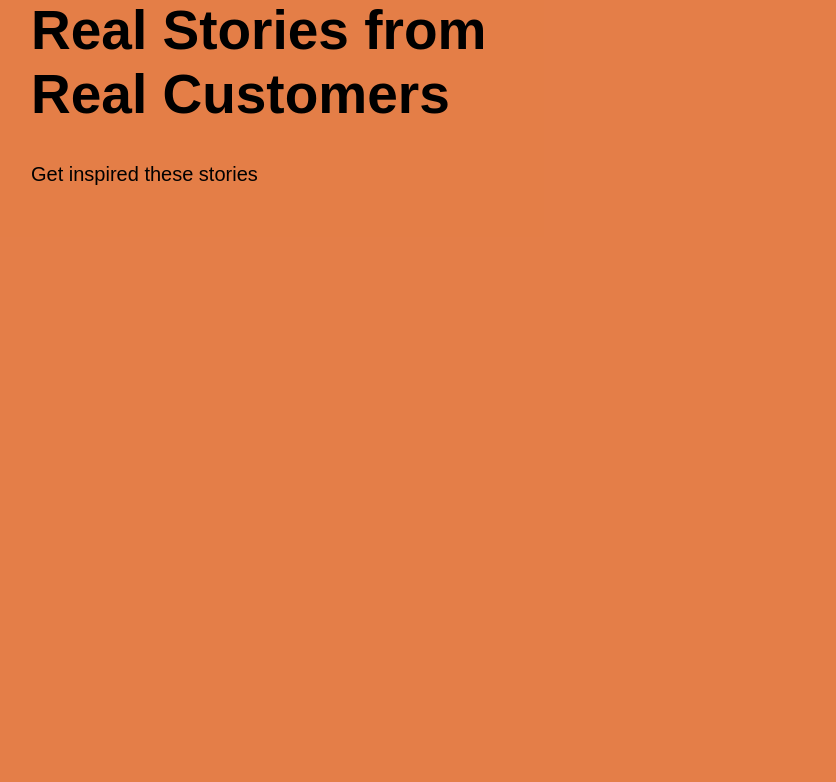
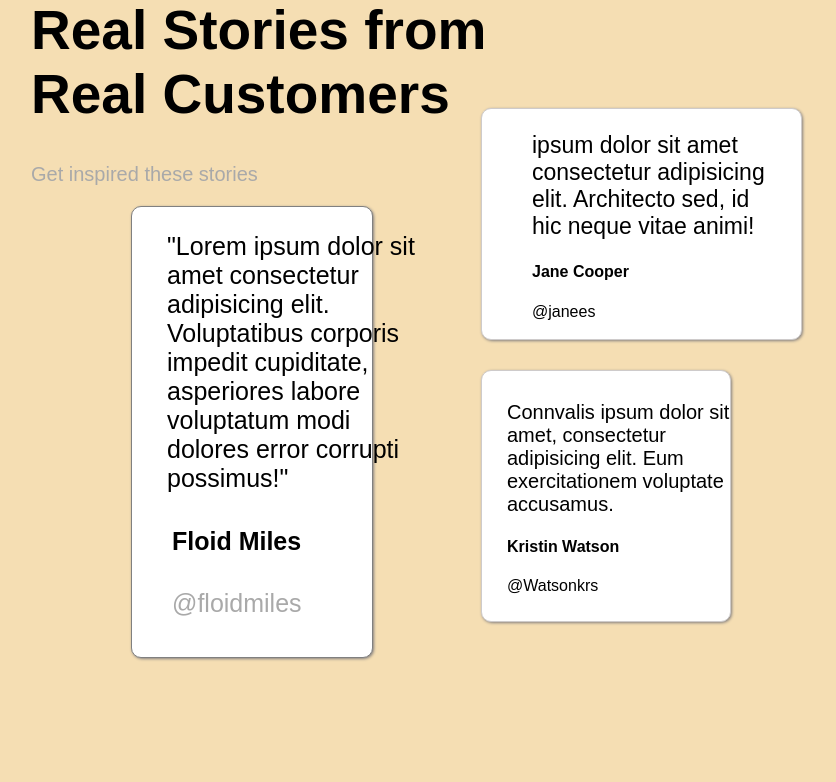
Before and after one commit to rahmonkulovaslam-oss/vazifa-11, a plain HTML site: page index.html in a window 1280 px wide. Shown: the part 2558-3340 px from the top of the page, without its empty margins (219-1055 px from the left). Drawn offline with Linux system fonts and the light colour scheme.

Commit message:
sectori 4

```diff
--- a/index.html
+++ b/index.html
@@ -183,16 +183,36 @@
             src="./Screen Shot 2021-11-23 at 19.57 1.png" alt="">
         <img style="margin-left: -50px; z-index: 1;position: relative;margin-bottom: 30px;"
             src="./Screen Shot 2021-11-23 at 19.57 2.png" alt="">
-        <h1 style="color: white;margin-left: 700px;width: 550px;font-size: 50px;margin-top: -370px;">Now With your favorite kfc mobile application in your pocket</h1>
-     <img style="margin-left: 700px;height: 40px;border-radius: 10px;" src="./image copy 4.png" alt="">
-     <img style="margin-left: 100px;height: 40px;border-radius: 10px;" src="./image copy 5.png" alt="">
+        <h1 style="color: white;margin-left: 700px;width: 550px;font-size: 50px;margin-top: -370px;">Now With your
+            favorite kfc mobile application in your pocket</h1>
+        <img style="margin-left: 700px;height: 40px;border-radius: 10px;" src="./image copy 4.png" alt="">
+        <img style="margin-left: 100px;height: 40px;border-radius: 10px;" src="./image copy 5.png" alt="">
     </div>
 
 
     <div class="rang">
-        <h1 style="font-size: 55px;padding-top: 70px;margin-left:250px;width: 500px;">Real Stories from Real Customers </h1>
-        <p style="margin-left: 250px;font-size: 20px;">Get inspired these stories</p>
+        <h1 style="font-size: 55px;padding-top: 70px;margin-left:250px;width: 500px;">Real Stories from Real Customers
+        </h1>
+        <p style="margin-left: 250px;font-size: 20px;color: darkgrey;">Get inspired these stories</p>
 
+        <div class="lorem">
+            <p style="width: 250px;padding-left: 25px;">"Lorem ipsum dolor sit amet consectetur adipisicing elit.
+                Voluptatibus corporis impedit cupiditate,
+                asperiores labore voluptatum modi dolores error corrupti possimus!"</p>
+            <h4 style="padding-left: 30px;">Floid Miles</h4>
+            <p style="color: darkgray;padding-left: 30px;">@floidmiles</p>
+        </div>
+        <div class="lor2">
+            <p style="width: 250px; padding-left: 50px;font-size: 23px;"> ipsum dolor sit amet consectetur adipisicing elit. Architecto sed, id hic neque vitae animi!</p>
+            <h4 style="padding-left: 50px;">Jane Cooper</h4>
+            <p style="padding-left: 50px;">@janees</p>
+        </div>
+
+        <div class="lor3">
+            <p style="font-size: 20px;padding-left: 25px;padding-top: 10px;">Connvalis ipsum dolor sit amet, consectetur adipisicing elit. Eum exercitationem voluptate accusamus.</p>
+            <h4 style="padding-left: 25px;">Kristin Watson</h4>
+            <p style="padding-left: 25px;">@Watsonkrs</p>
+        </div>
     </div>
 </body>
 
--- a/style.css
+++ b/style.css
@@ -159,9 +159,46 @@ body {
 
 }
 .rang{
-    background-color:rgba(214, 159, 88, 0.653);
+    background-color:wheat;
     width: 150%;
     margin-left: -50px;
-    height: 1200px;
+    height: 1000px;
     margin-top: -40px;
 }
+.lorem{
+    border: 1px solid gray;
+    width: 13%;
+    height: 450px;
+    box-shadow: 1px 1px 3px rgb(132, 128, 128);
+    border-radius: 10px;
+    text-align: center;
+    font-size: 25px;
+    margin-left: 50px;
+    padding-left: 10px;
+    background-color: white;
+    text-align: start;
+    margin-left: 350px;
+}
+.lor2{
+    background-color: white;
+    width: 18%;
+    height: 230px;
+    border: 1px solid rgb(206, 203, 203);
+    border-radius: 10px;
+    box-shadow: 1px 1px 3px rgb(132, 128, 128);
+    margin-left: 700px;
+    margin-top: -550px;
+
+}
+.lor3{
+    background-color: white;
+    width: 14%;
+    height: 250px;
+    border: 1px solid rgb(206, 203, 203);
+    border-radius: 10px;
+    box-shadow: 1px 1px 3px rgb(132, 128, 128);
+    margin-left: 700px;
+    margin-top: 30px;
+
+
+}
```
